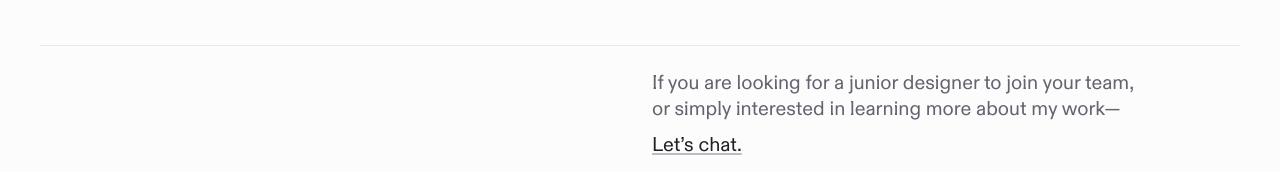
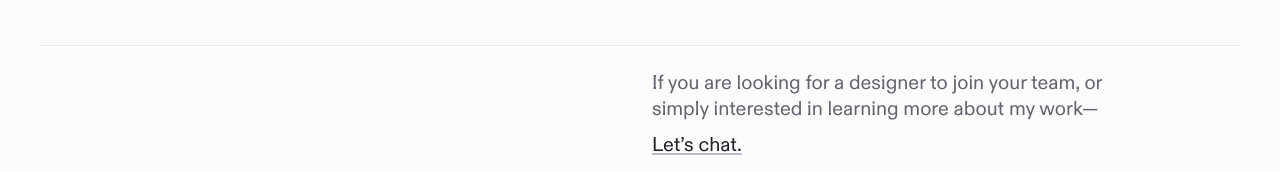
Before and after one commit to charlsyang/site, a Next.js app: page /work in a window 1280 px wide. Shown: the part 3697-3869 px from the top of the page. Built offline with nearby package versions, Linux system fonts and the light colour scheme.

Commit message:
Adjust messaging

```diff
--- a/pages/work/index.js
+++ b/pages/work/index.js
@@ -108,7 +108,7 @@ export default function WorkIndex({ allPostsData }) {
                     </GridWrapper>
                     <Gallery/>
                 </Visuals>
-                <Contact>If you are looking for a junior designer to join your team, or simply interested in learning more about my work—</Contact>
+                <Contact>If you are looking for a designer to join your team, or simply interested in learning more about my work—</Contact>
             </MaxWidthWrapper>
         </>
     )
```
